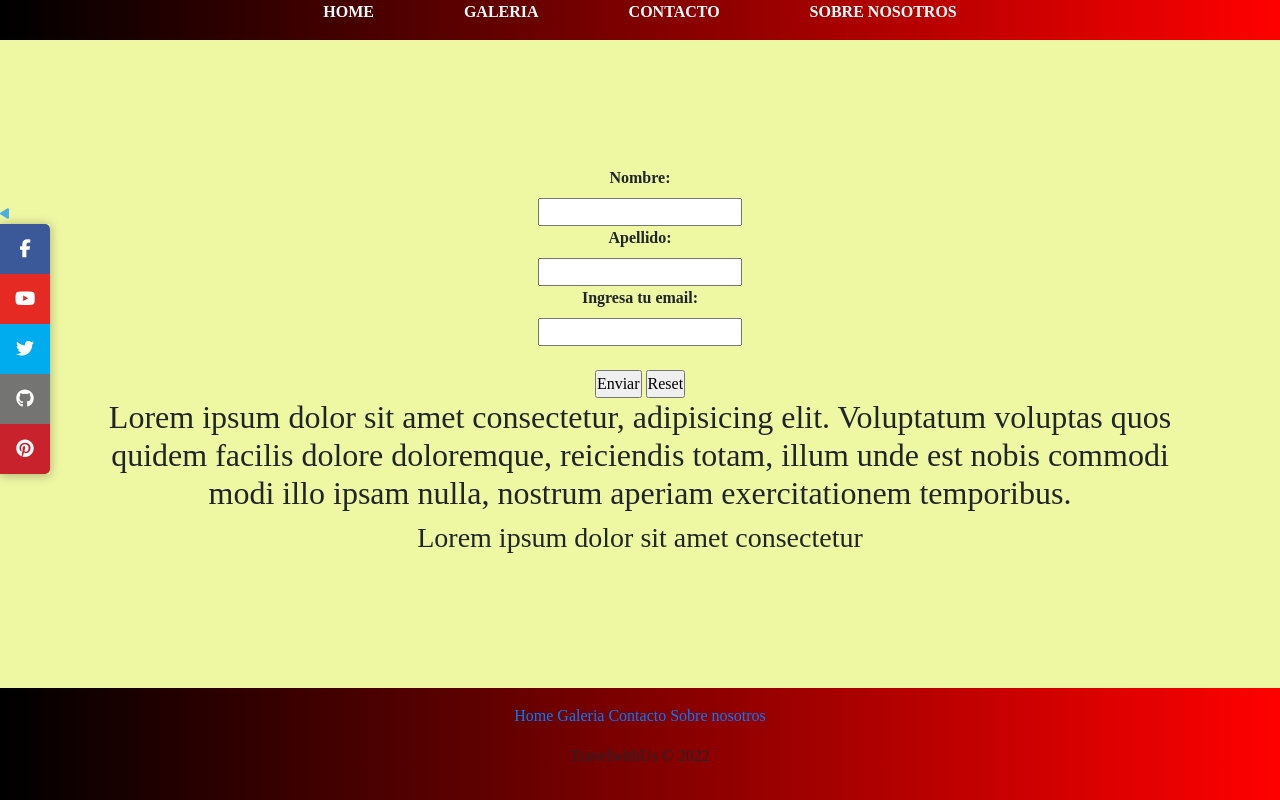
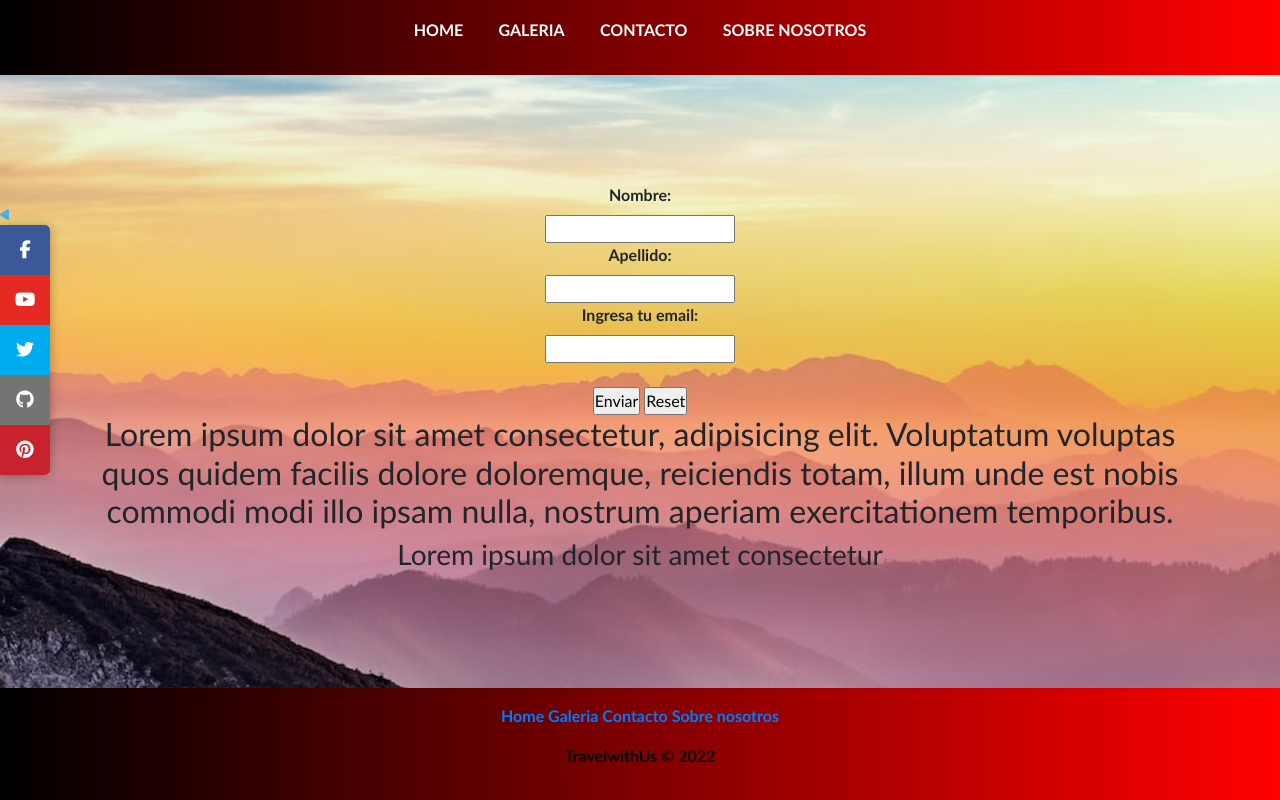
Before and after one commit to raarias22/PF-Arias, a website: page contacto.html in a window 1280 px wide. Drawn offline with nearby package versions, Linux system fonts and the light colour scheme.

```diff
--- a/scss/styles.scss
+++ b/scss/styles.scss
@@ -11,10 +11,18 @@
 body{
   margin: 0;
   background-color: $color-fondo;
-  font-family:'Times New Roman', Times, serif;
+  font-family:'Gill Sans', 'Gill Sans MT', Calibri, 'Trebuchet MS', sans-serif;
   display: grid;
   min-height: 100vh;
   grid-template-rows: auto 1fr auto;
+}
+
+.imagen-fondo{
+  background-image: url(../assets/7.jpg);
+  background-repeat: no-repeat;
+  background-size: cover;
+  background-position: center;
+  background-attachment: fixed;
 }
 
 
@@ -47,8 +55,9 @@
 }
 
 nav a{
-    margin: 30px;
-    padding:15px;
+  display: inline-block;
+    margin: 0.1em;
+    padding:1em;
     text-decoration: none;
     font-weight: bold;
     color: rgb(255, 255, 255);
@@ -105,6 +114,9 @@
 
   .footer{
     background-image: $gradiente-footer;
+    font-family:'Trebuchet MS', 'Lucida Sans Unicode', 'Lucida Grande', 'Lucida Sans', Arial, sans-serif;
+    font-weight: bold;
+    color: black;
     padding: 1em;
     text-align: center;
 }
```
Also changed, not shown: assets/style.css.
